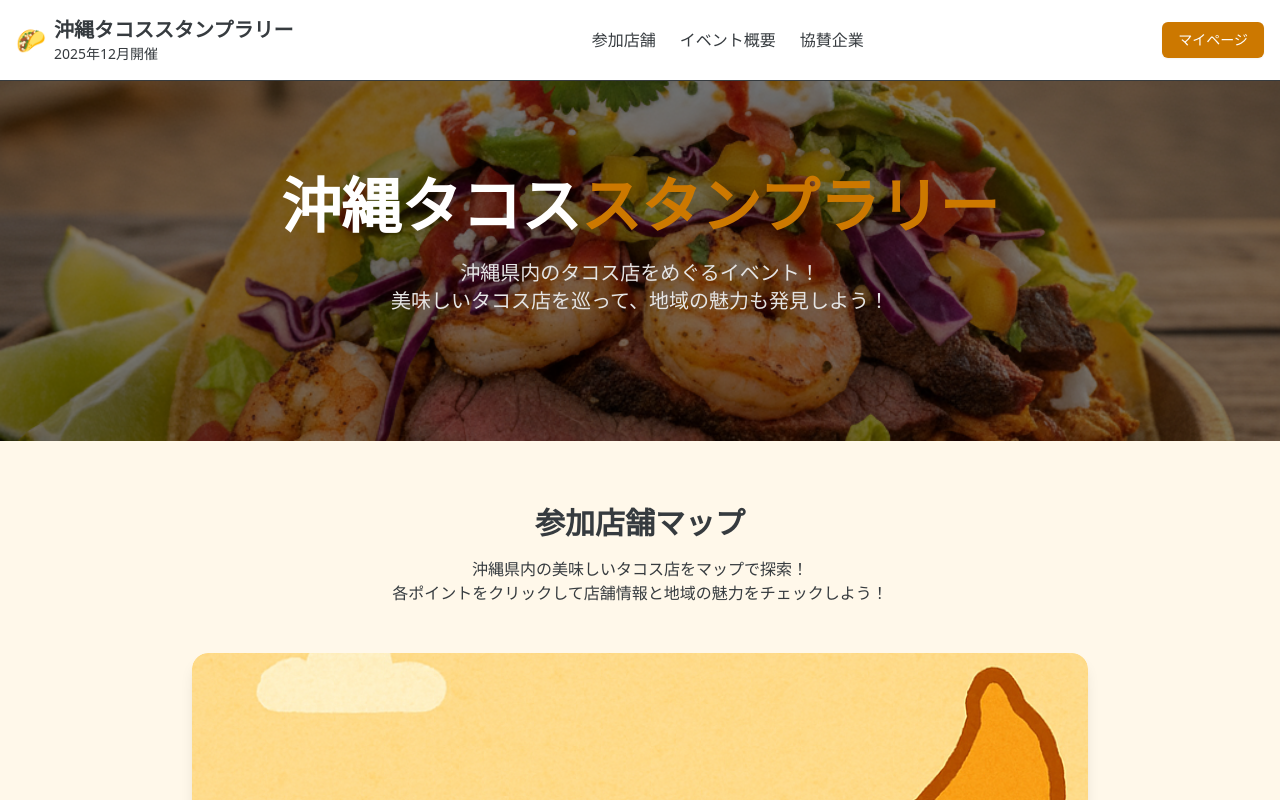
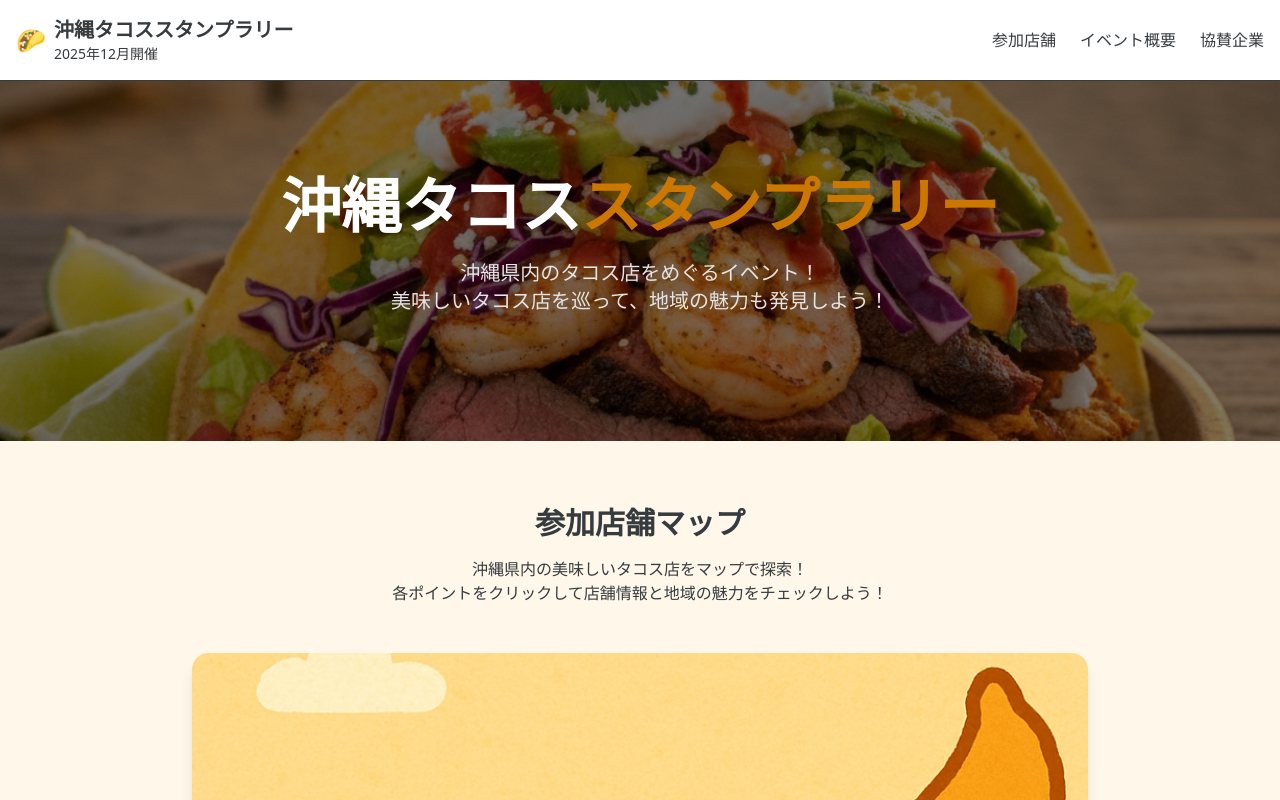
Before and after one commit to ryoga-miyaguni/shimama-i, a Next.js app: page / in a window 1280 px wide. Shown: the top 800 px of the page. Built offline with nearby package versions, Linux system fonts and the light colour scheme.

Commit message:
feat: マイページへのリンクをコメントアウト

```diff
--- a/src/components/Header.tsx
+++ b/src/components/Header.tsx
@@ -26,11 +26,11 @@ export default function Header() {
             </Link>
           </nav>
 
-          <Link href="/stampcard">
+          {/* <Link href="/stampcard">
             <Button className="bg-primary text-primary-foreground hover:bg-primary/90">
             マイページ
             </Button>
-          </Link>
+          </Link> */}
         </div>
       </div>
     </header>
```
